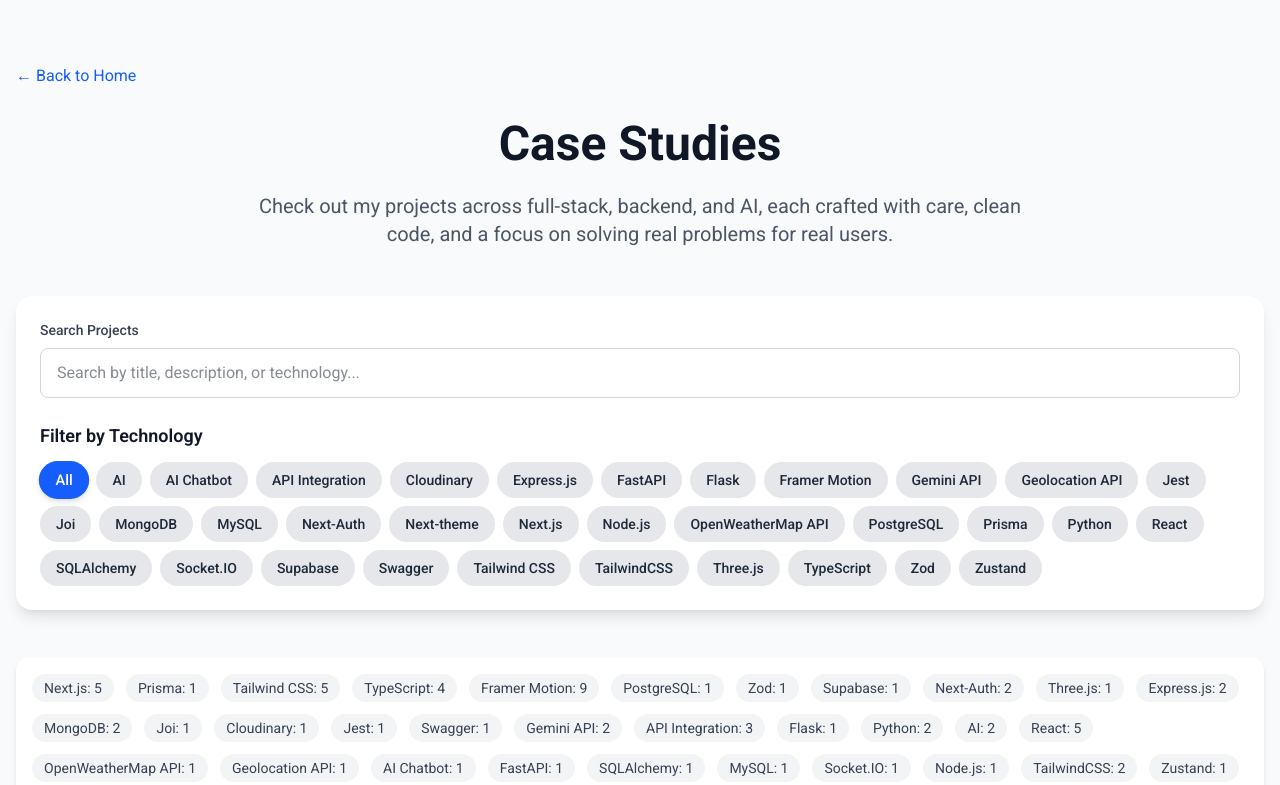
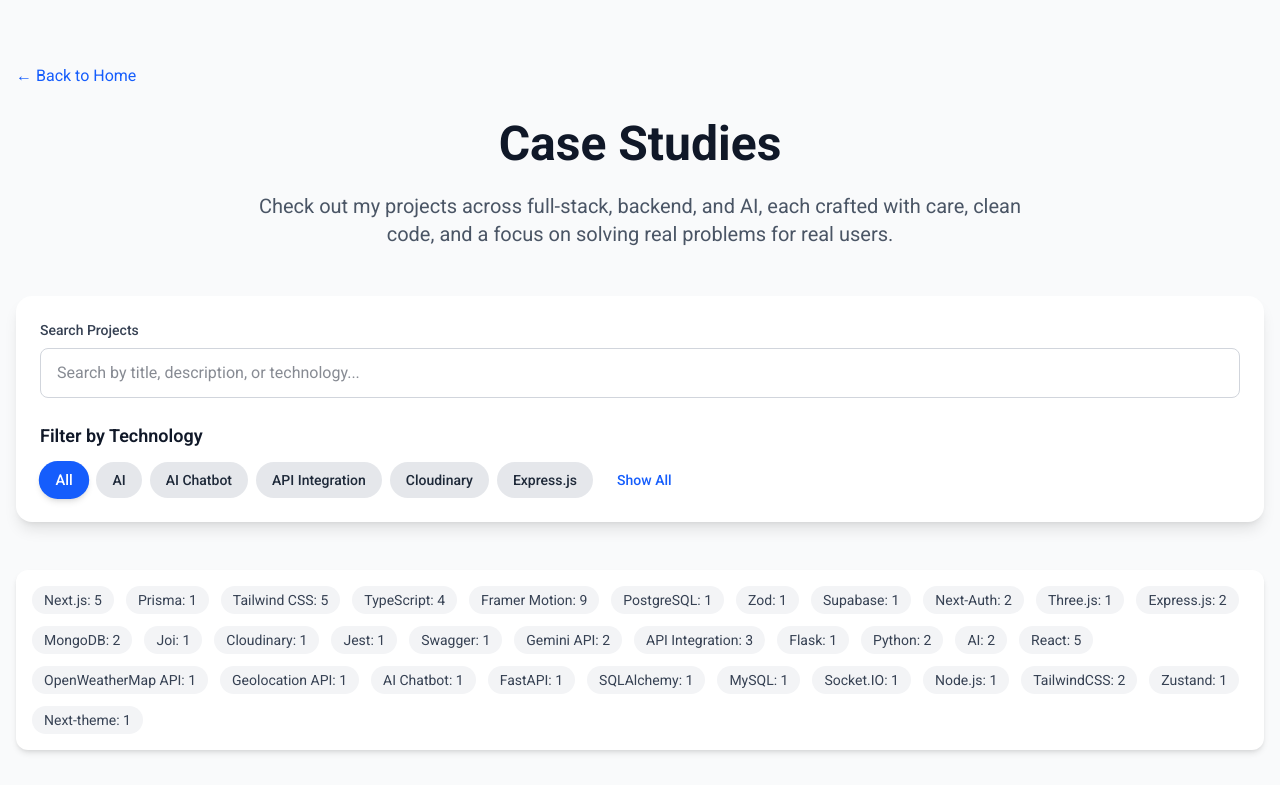
Before and after one commit to Gojer16/Personal-Landing-Page, a Next.js app in the folder client/: page /projects in a window 1280 px wide. Shown: the top 785 px of the page. Built offline with nearby package versions, Linux system fonts and the light colour scheme.

Commit message:
Adding feature to show all the technologies

```diff
--- a/client/app/projects/page.tsx
+++ b/client/app/projects/page.tsx
@@ -31,6 +31,7 @@ export default function ProjectsIndex() {
 
   const [selectedTech, setSelectedTech] = useState("All");
   const [searchQuery, setSearchQuery] = useState("");
+  const [showAllTechs, setShowAllTechs] = useState(false);
   const debouncedSearch = useDebounce(searchQuery);
 
   // Count how many projects use each tech
@@ -57,7 +58,6 @@ export default function ProjectsIndex() {
       return matchesTech && matchesSearch;
     });
   }, [allProjects, selectedTech, debouncedSearch]);
-
 
 
   return (
@@ -135,7 +135,7 @@ export default function ProjectsIndex() {
               >
               All
               </button>
-              {allTechnologies.map((tech) => (
+              {allTechnologies.slice(0, showAllTechs ? allTechnologies.length : 5).map((tech) => (
                 <button
                   key={tech}
                   onClick={() => setSelectedTech(tech)}
@@ -149,6 +149,14 @@ export default function ProjectsIndex() {
                   {tech}
                 </button>
               ))}
+              {allTechnologies.length > 5 && (
+                <button
+                  onClick={() => setShowAllTechs(!showAllTechs)}
+                  className="px-4 py-2 rounded-full text-sm font-medium text-blue-600 hover:text-blue-800 dark:text-blue-400 dark:hover:text-blue-300"
+                >
+                  {showAllTechs ? "Show Less" : "Show All"}
+                </button>
+              )}
             </div>
           </div>
 
```
